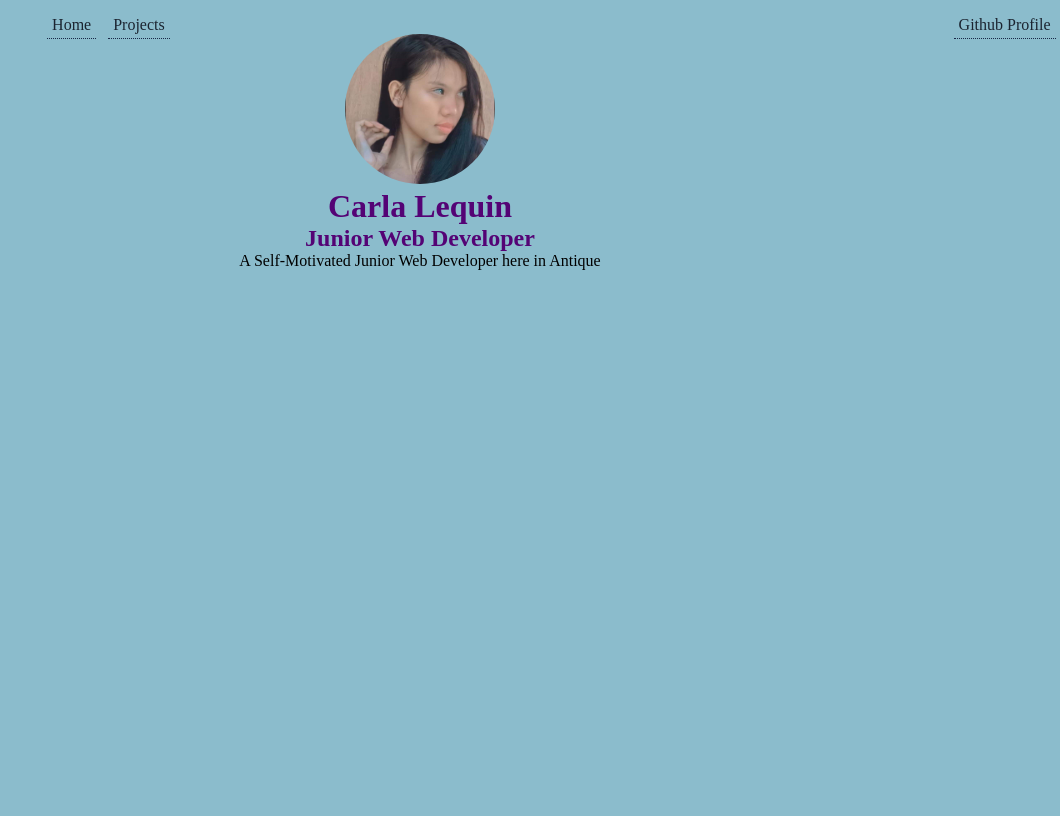
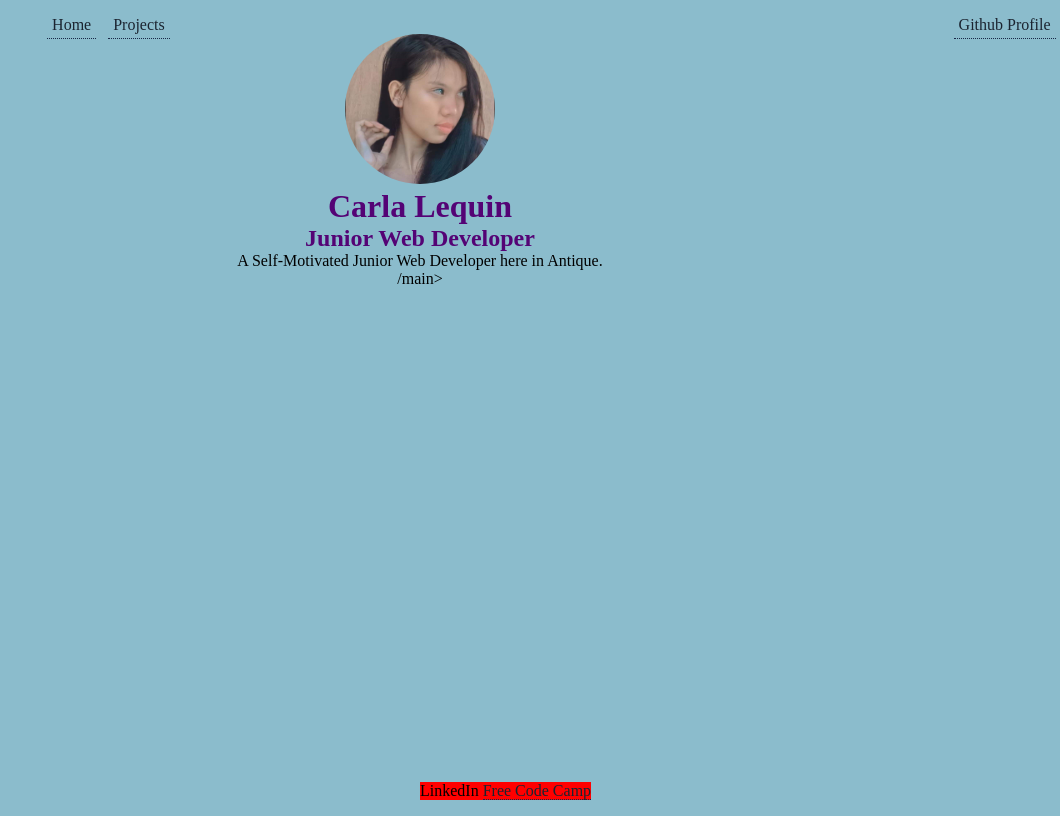
Before and after one commit to carling03/static-website, a plain HTML site: page index.html in a window 1280 px wide. Shown: the whole page, without its empty margins (220-1280 px from the left). Drawn offline with Linux system fonts and the light colour scheme; a web font is replaced by a local one.

Commit message:
Update index.html

```diff
--- a/index.html
+++ b/index.html
@@ -23,6 +23,12 @@
 
   <h1>Carla Lequin</h1>
   <h2>Junior Web Developer</h2>
-  <p>A Self-Motivated Junior Web Developer here in Antique</p>
+  <p>A Self-Motivated Junior Web Developer here in Antique.
+  </p>
+    /main>
+<footer>
+  <a href=https://www.linkedin.com/in/carla-lequin-002b16259"></a>LinkedIn</a>
+  <a href="https://freecodecamp.org/codercarla">Free Code Camp</a>
+</footer>
 </body>
 </html>
```
